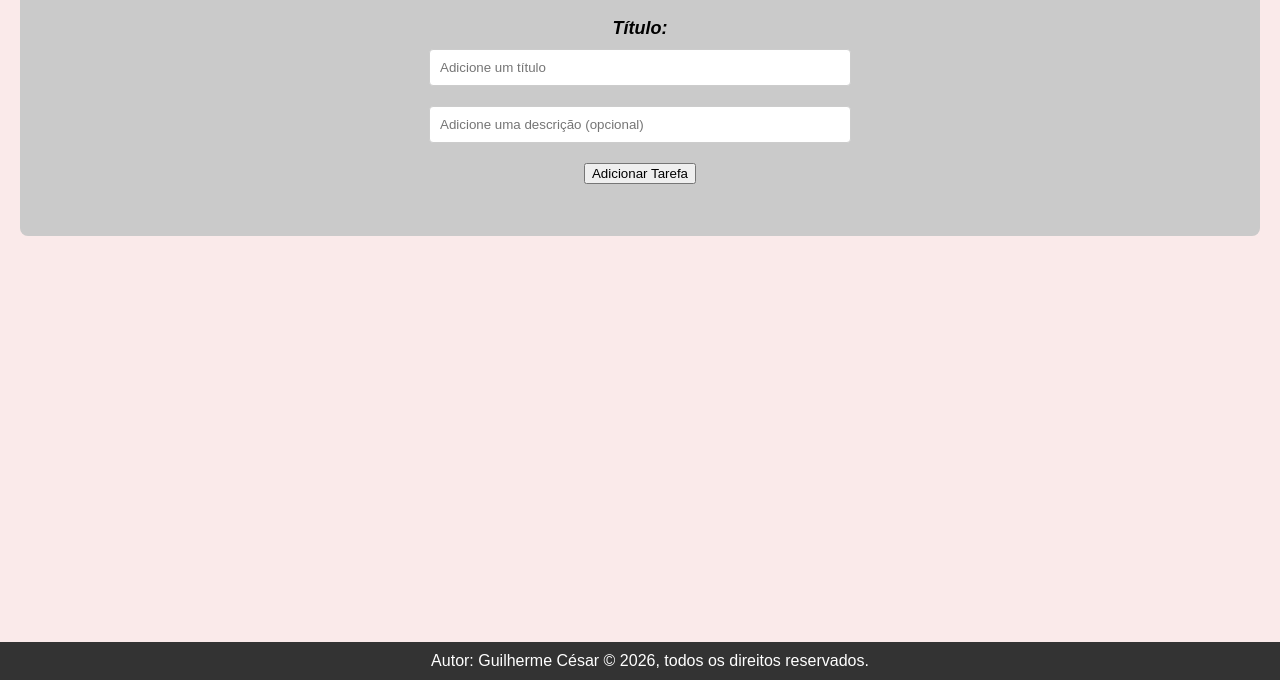
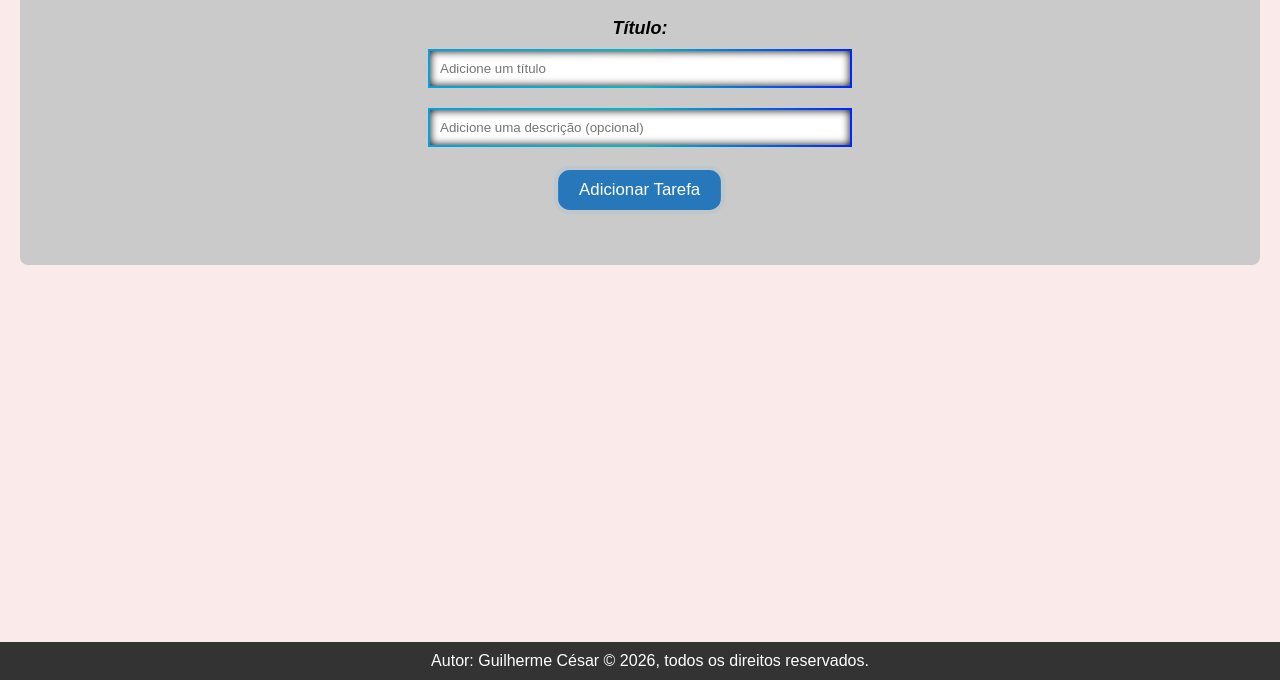
Before and after one commit to GuilhermeCesar2317/Gerenciador-de-Tarefas, a plain HTML site: page index.html in a window 1280 px wide. Shown: the part 120-800 px from the top of the page. Drawn offline with Linux system fonts and the light colour scheme.

Commit message:
Vamos de início

```diff
--- a/script.js
+++ b/script.js
@@ -0,0 +1,8 @@
+let quantidadeEstoque = '';
+let quantidadeCompra = '';
+
+if (quantidadeCompra <= quantidadeEstoque) {
+    console.log('Compra realizada com sucesso!');
+} else {
+    console.log('Desculpe, não temos estoque suficiente para atender seu pedido.');
+}
--- a/style.css
+++ b/style.css
@@ -49,8 +49,10 @@ input[type="text"] {
     width: 100%;
     max-width: 400px;
     margin-bottom: 20px;
-    border: 1px solid #ccc;
-    border-radius: 4px;
+    border: 2px solid #0478d6;
+    border-image: linear-gradient(to right, #06a0dd, #02baca, #0026ff) 1;
+    box-shadow: inset 0 0 8px #000;
+    transition: box-shadow 0.3s ease;
 }
 
 #task-form {
@@ -58,4 +60,23 @@ input[type="text"] {
     flex-direction: column;
     align-items: center;
     width: 100%;
+    border-radius: 50px solid #333;
 }
+
+
+button {
+    padding: 10px 20px;
+    background-color: #2778bb;
+    color: #fff;
+    border: 4px solid #bec7cc;
+    border-radius: 15px;
+    cursor: pointer;
+    font-size: 16px;
+    transition: background-color 0.3s ease;
+    transform: scale(1.05);
+}
+
+button:hover {
+    background-color: #1e5a8c;
+    transform: scale(1.1);
+}
```
